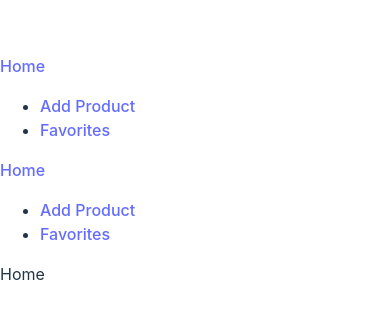
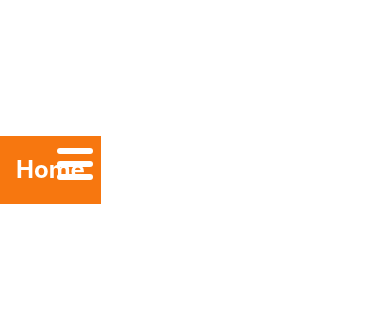
Before and after one commit to Parnian-Zrb/FinalProjectFE, a React (Vite) app: page / in a window 390 px wide. Shown: the part 252-570 px from the top of the page. Built offline with nearby package versions, Linux system fonts and the light colour scheme.

Commit message:
navbar css

```diff
--- a/src/components/navbar.css
+++ b/src/components/navbar.css
@@ -0,0 +1,91 @@
+.active {
+  background-color: #d8771d;
+}
+
+nav {
+  display: flex;
+  justify-content: space-between;
+  align-items: center;
+  background-color: #f7770f;
+  color: white;
+  position: sticky;
+  top: 0;
+}
+
+nav .title {
+  font-size: 1.5rem;
+  margin: 1rem;
+  font-weight: bold;
+  text-decoration: none;
+  color: white;
+}
+
+nav ul {
+  display: flex;
+}
+
+nav ul li {
+  list-style: none;
+}
+
+nav ul li a {
+  display: block;
+  text-decoration: none;
+  color: white;
+  padding: 0.5rem;
+  margin: 0 0.5rem;
+  border-radius: 0.5rem;
+}
+
+nav ul li a:not(.active):hover {
+  background-color: #172554;
+}
+
+nav .menu {
+  display: none;
+  position: absolute;
+  top: 0.75rem;
+  right: 0.5rem;
+  flex-direction: column;
+  justify-content: space-between;
+  width: 2.25rem;
+  height: 2rem;
+}
+
+nav .menu span {
+  height: 0.4rem;
+  width: 100%;
+  background-color: #fff;
+  border-radius: 0.2rem;
+}
+
+@media (max-width: 480px) {
+  nav .menu {
+    display: flex;
+  }
+
+  nav {
+    flex-direction: column;
+    align-items: flex-start;
+  }
+
+  nav ul {
+    display: none;
+    flex-direction: column;
+    width: 100%;
+    margin-bottom: 0.25rem;
+  }
+
+  nav ul.open {
+    display: flex;
+  }
+
+  nav ul li {
+    width: 100%;
+    text-align: center;
+  }
+
+  nav ul li a {
+    margin: 0.2rem 0.5rem;
+  }
+}
--- a/src/pages/Home.tsx
+++ b/src/pages/Home.tsx
@@ -1,11 +1,6 @@
 import Navbar from "../components/Navbar.tsx";
 const Home = () => {
-  return (
-    <>
-      <Navbar />
-      <div>Home</div>
-    </>
-  );
+  return <></>;
 };
 
 export default Home;
```
